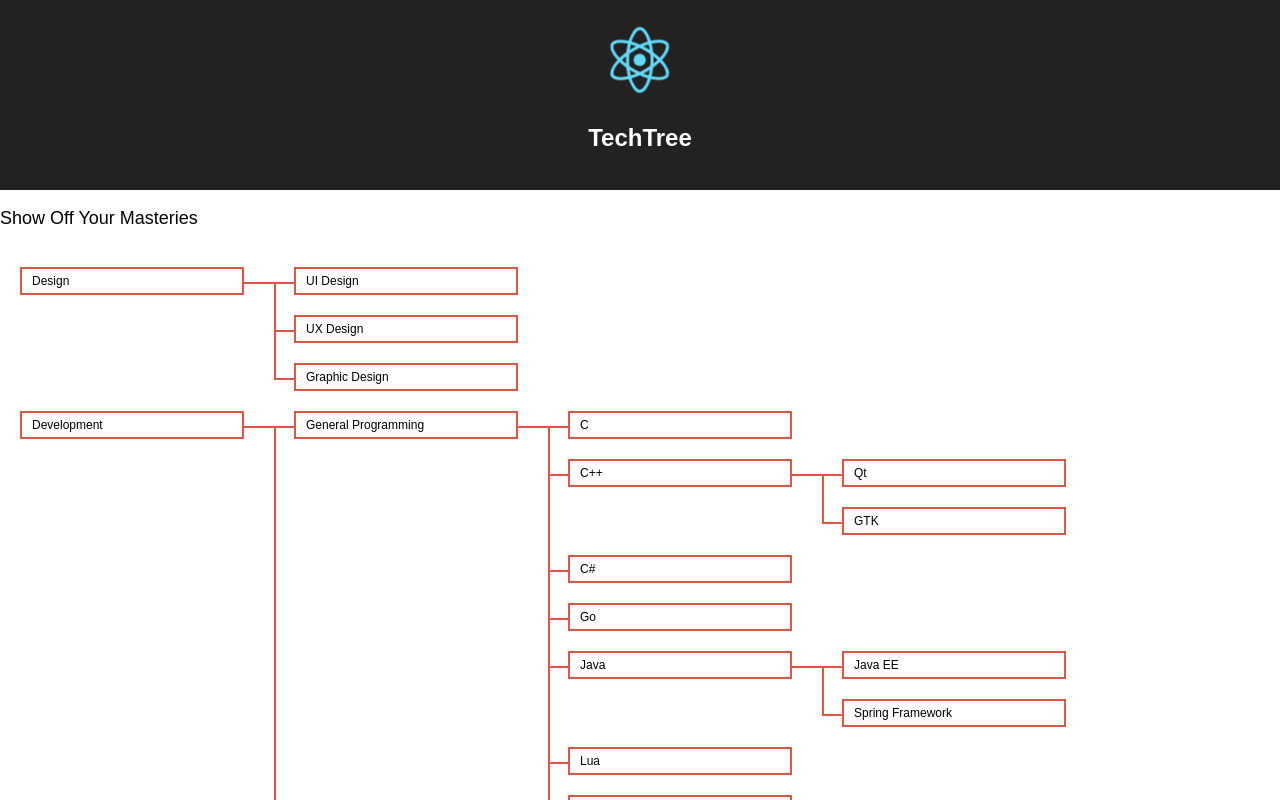
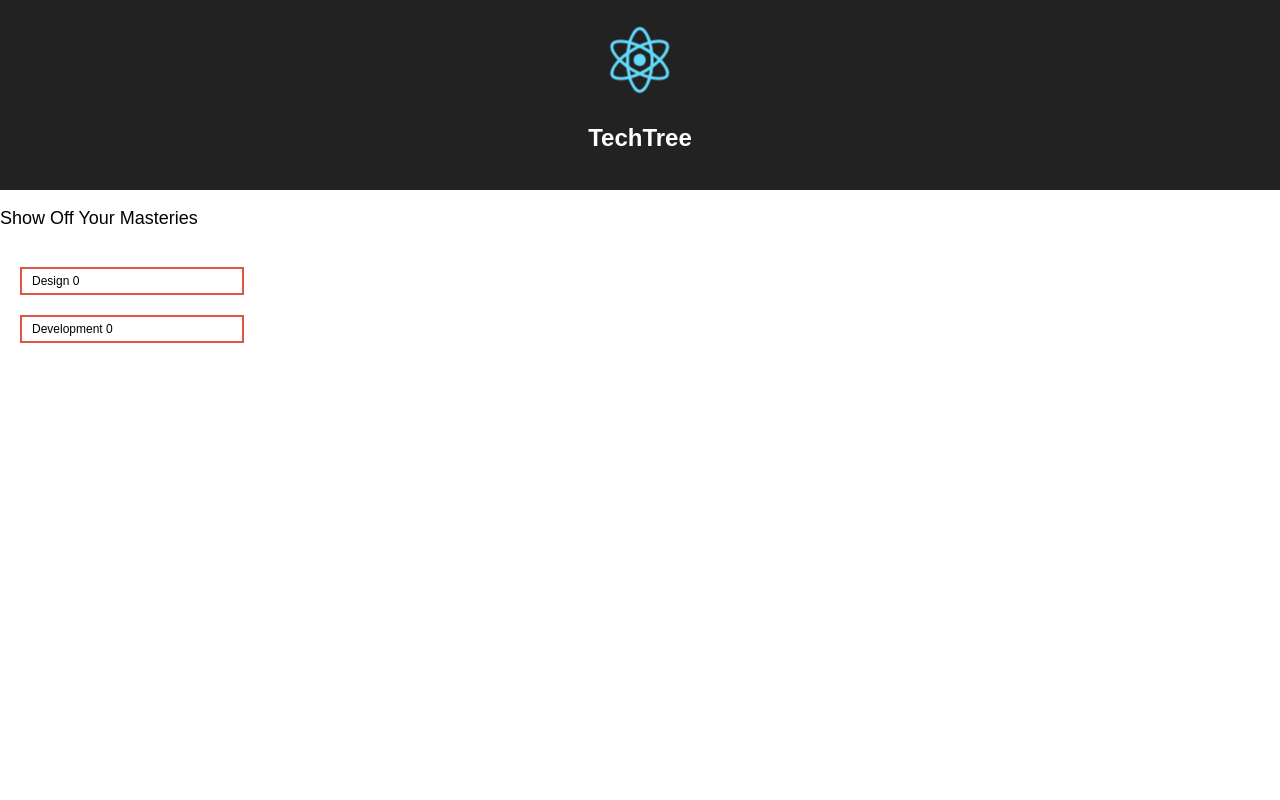
Before and after one commit to guoyunhe/techtree, a React (Create React App) app: page / in a window 1280 px wide. Shown: the top 800 px of the page. Built offline with nearby package versions, Linux system fonts and the light colour scheme.

Commit message:
Redux store enabled

```diff
--- a/src/Tech.css
+++ b/src/Tech.css
@@ -12,6 +12,28 @@
     padding: 5px 10px;
     border: 2px solid #e05544;
     background-color: #fff;
+    cursor: pointer;
+    user-select: none;
+}
+
+.Tech--level-1 > .Tech__Name {
+    border-color: #d17f45;
+}
+
+.Tech--level-2 > .Tech__Name {
+    border-color: #c39f46;
+}
+
+.Tech--level-3 > .Tech__Name {
+    border-color: #b4b546;
+}
+
+.Tech--level-4 > .Tech__Name {
+    border-color: #88a745;
+}
+
+.Tech--level-5 > .Tech__Name {
+    border-color: #659944;
 }
 
 .Tech__LineX {
--- a/src/Tech.jsx
+++ b/src/Tech.jsx
@@ -1,20 +1,39 @@
 import React, { Component } from 'react';
+import { connect } from 'react-redux';
+import { activateTech, deactivateTech } from './actions/activeTeches';
+import { isTechActive, getTechLevel } from './reducers/activeTeches';
 import './Tech.css';
 
-class Tech extends Component {
+class Tech_ extends Component {
     constructor(props) {
         super(props);
+        this.toggleActive = this.toggleActive.bind(this);
     }
+
+    toggleActive() {
+        let level = 1;
+        if (this.props.level) {
+            level = this.props.level + 1;
+            if (level > 5) {
+                this.props.dispatch(deactivateTech(this.props.tech.id));
+                return;
+            }
+        }
+        this.props.dispatch(activateTech(this.props.tech.id, level));
+    }
+
     render() {
-        const { id, names, children } = this.props.tech;
+        const { names, children } = this.props.tech;
+        const { active, level, depth } = this.props;
+
         return (
-            <div className="Tech">
-                <div className="Tech__Name">{names.en}</div>
+            <div className={"Tech " + (active ? 'active' : '') + ' Tech--level-' + level}>
+                <div className="Tech__Name" onClick={this.toggleActive}>{names.en} {level}</div>
                 <div className="Tech__LineX" />
                 <div className="Tech__LineY" />
                 <div className="Tech__Children">
-                    {children &&
-                        children.map(tech => <Tech key={tech.id} tech={tech} />)
+                    {active && children &&
+                        children.map(tech => <Tech key={tech.id} tech={tech} depth={depth + 1} />)
                     }
                 </div>
             </div>
@@ -22,4 +41,13 @@ class Tech extends Component {
     }
 }
 
+function mapStateToProps(state, props) {
+    return {
+        active: isTechActive(state, props.tech.id),
+        level: getTechLevel(state, props.tech.id)
+    };
+}
+
+const Tech = connect(mapStateToProps)(Tech_);
+
 export default Tech;
--- /dev/null
+++ b/src/actions/activeTeches.js
@@ -0,0 +1,36 @@
+export const LOAD_ACTIVE_TECHES = 'LOAD_ACTIVE_TECHES';
+export const ACTIVATE_TECH = 'ACTIVATE_TECH';
+export const DEACTIVATE_TECH = 'DEACTIVATE_TECH';
+
+/**
+ * Load actiave teches from localStorage
+ */
+export function loadActiveTeches() {
+    return {
+        type: LOAD_ACTIVE_TECHES
+    }
+}
+
+/**
+ * Activate a tech with a mastery level
+ * @param {string} techId
+ * @param {number} level 1-5
+ */
+export function activateTech(techId, level = 1) {
+    return {
+        type: ACTIVATE_TECH,
+        techId,
+        level
+    }
+}
+
+/**
+ * Deactivate a tech
+ * @param {string} techId
+ */
+export function deactivateTech(techId) {
+    return {
+        type: DEACTIVATE_TECH,
+        techId
+    }
+}
--- a/src/data/techtree.js
+++ b/src/data/techtree.js
@@ -384,7 +384,7 @@ export default [
                     {
                         id: 'wp-app-dev',
                         names: {
-                            en: 'Windows Phone/Mobile App Development'
+                            en: 'Windows Phone App Development'
                         },
                         children: []
                     }
@@ -501,6 +501,28 @@ export default [
                         ]
                     }
                 ]
+            },
+            {
+                id: 'game-dev',
+                names: {
+                    en: 'Game Development',
+                    zh: '游戏开发'
+                },
+                children: [
+                    {
+                        id: 'unity',
+                        names: {
+                            en: 'Unity'
+                        }
+                    },
+                    {
+                        id: 'unreal',
+                        names: {
+                            en: 'Unreal Engine',
+                            zh: '虚幻引擎'
+                        }
+                    }
+                ]
             }
         ]
     }
--- a/src/index.js
+++ b/src/index.js
@@ -1,8 +1,21 @@
 import React from 'react';
 import ReactDOM from 'react-dom';
+import { createStore } from 'redux';
+import { Provider } from 'react-redux';
 import './index.css';
 import App from './App';
 import registerServiceWorker from './registerServiceWorker';
+import rootReducer from './rootReducer';
+import { loadActiveTeches } from './actions/activeTeches'
 
-ReactDOM.render(<App />, document.getElementById('root'));
+let store = createStore(rootReducer);
+store.dispatch(loadActiveTeches());
+
+ReactDOM.render(
+    <Provider store={store}>
+        <App />
+    </Provider>,
+    document.getElementById('root')
+);
+
 registerServiceWorker();
--- /dev/null
+++ b/src/reducers/activeTeches.js
@@ -0,0 +1,43 @@
+import { LOAD_ACTIVE_TECHES, ACTIVATE_TECH, DEACTIVATE_TECH } from '../actions/activeTeches'
+
+const defaultState = {};
+
+export default function activeTeches(state = defaultState, action) {
+    switch (action.type) {
+        case LOAD_ACTIVE_TECHES:
+            return JSON.parse(localStorage.getItem('activeTeches')) || {};
+        case ACTIVATE_TECH:
+            let activatedState = {
+                ...state,
+                [action.techId]: action.level
+            };
+            localStorage.setItem('activeTeches', JSON.stringify(activatedState));
+            return {...activatedState};
+
+        case DEACTIVATE_TECH:
+            let deactivatedState = state;
+            delete deactivatedState[action.techId];
+            localStorage.setItem('activeTeches', JSON.stringify(deactivatedState));
+            return {...deactivatedState};
+        default:
+            return state;
+    }
+}
+
+/**
+ * @param {Object} state The root state of Redux
+ * @param {string} techId
+ * @return {boolean}
+ */
+export function isTechActive(state, techId) {
+    return state.activeTeches && state.activeTeches[techId]
+}
+
+/**
+ * @param {Object} state The root state of Redux
+ * @param {string} techId
+ * @return {number} 0-5
+ */
+export function getTechLevel(state, techId) {
+    return state.activeTeches[techId] || 0
+}
--- /dev/null
+++ b/src/rootReducer.js
@@ -0,0 +1,9 @@
+import { combineReducers } from 'redux';
+import activeTeches from './reducers/activeTeches';
+
+/**
+ * The root reducer that combines all separated reducers
+ */
+export default combineReducers({
+    activeTeches,
+});
```
